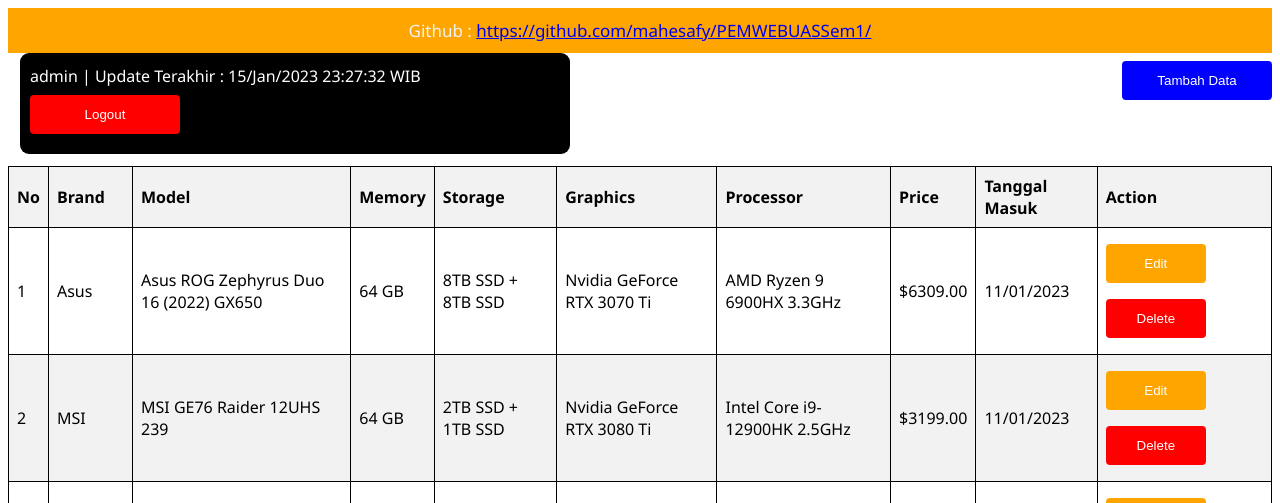
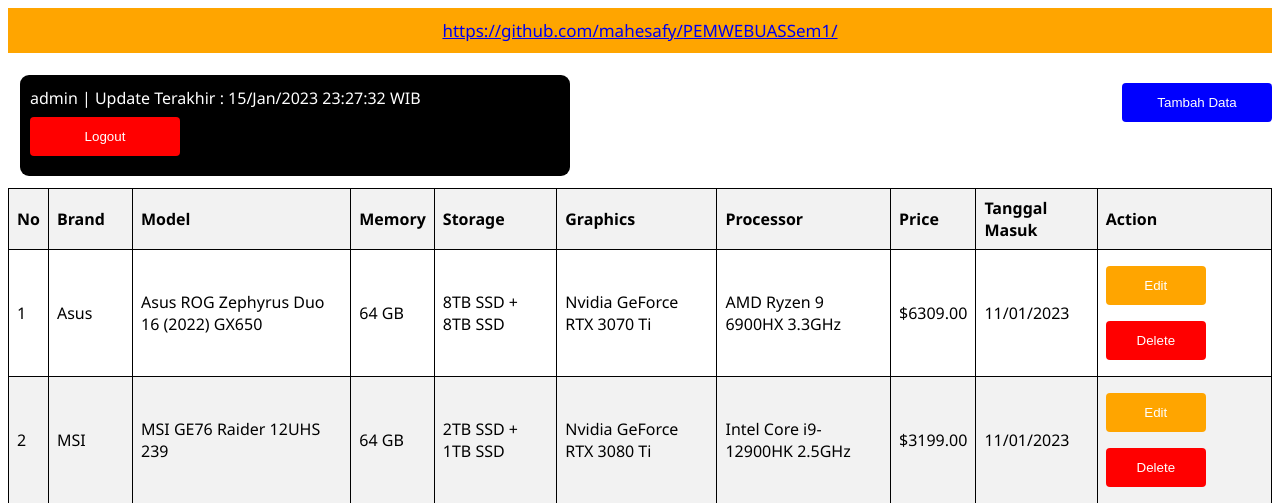
Before and after one commit to mahesafy/PEMWEBUASSem1, a PHP site: page / in a window 1280 px wide. Shown: the top 503 px of the page. Run offline with PHP 8.4, Linux system fonts and the light colour scheme; a user stored in the database is signed in; data comes from the database, SQL or seed files in the repository.

Commit message:
Update index.php

```diff
--- a/index.php
+++ b/index.php
@@ -130,8 +130,8 @@ if (!isset($_SESSION['username'])) {
   </head>
   <body>
   <div class="topnav">
-Github : <a href="https://github.com/mahesafy/PEMWEBUASSem1/">https://github.com/mahesafy/PEMWEBUASSem1/</a>
-</div>
+<a href="https://github.com/mahesafy/PEMWEBUASSem1/">https://github.com/mahesafy/PEMWEBUASSem1/</a>
+</div><br>
     <span class="profile"> <?=$_SESSION['username']?> | Update Terakhir : <?=getlastUpdate();?> WIB  <a href="logout.php"><button class="logout">Logout</button></a></span>
     <span class="action">
 
```
